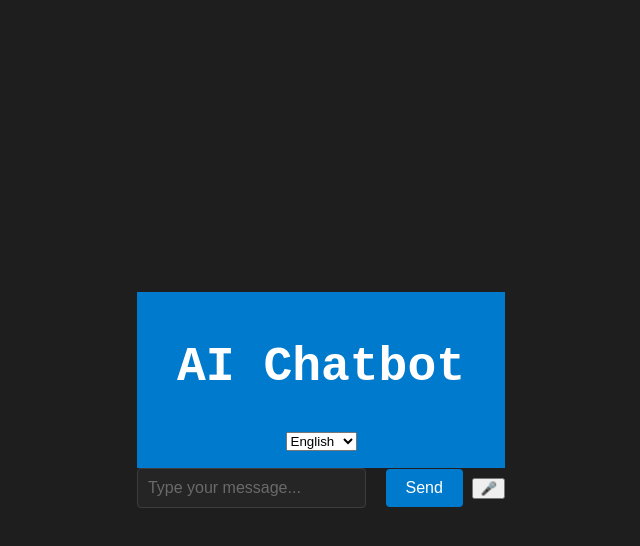
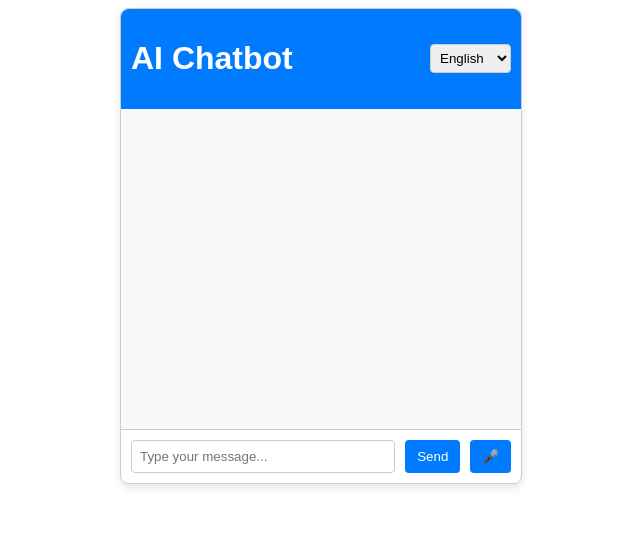
Before and after one commit to glowingjellyfishstudio/ai-chatbot, a plain HTML site: page chatbot.html in a window 1280 px wide. Shown: the whole page, without its empty margins (319-959 px from the left). Drawn offline with Linux system fonts and the light colour scheme.

Commit message:
Update chatbot.css
Signed-off-by: Glowing Jellyfish Studio <digitaldarkness2024@outlook.com>

```diff
--- a/chatbot.css
+++ b/chatbot.css
@@ -1,97 +1,60 @@
-/* Styling for a clean, developer-friendly UI */
-body {
-    font-family: "Fira Code", monospace;
-    margin: 0;
-    padding: 0;
-    display: flex;
-    justify-content: center;
-    align-items: center;
-    height: 100vh;
-    background-color: #1e1e1e;
-    color: #dcdcdc;
-}
-
-.chat-container {
-    width: 450px;
-    background-color: #252526;
-    border: 1px solid #3c3c3c;
+.chatbot-container {
+    width: 400px;
+    margin: 0 auto;
+    border: 1px solid #ccc;
     border-radius: 8px;
-    display: flex;
-    flex-direction: column;
-    overflow: hidden;
-    box-shadow: 0 4px 10px rgba(0, 0, 0, 0.3);
+    box-shadow: 0 4px 8px rgba(0, 0, 0, 0.1);
+    font-family: Arial, sans-serif;
 }
 
 .chat-header {
-    background-color: #007acc;
-    color: #ffffff;
-    padding: 15px;
-    text-align: center;
-    font-size: 1.5rem;
+    display: flex;
+    justify-content: space-between;
+    align-items: center;
+    padding: 10px;
+    background-color: #007bff;
+    color: white;
+    border-radius: 8px 8px 0 0;
 }
 
-.chat-box {
-    flex-grow: 1;
+.chat-window {
+    height: 300px;
+    overflow-y: auto;
     padding: 10px;
-    overflow-y: auto;
-    background-color: #1e1e1e;
-    color: #dcdcdc;
-    border-top: 1px solid #3c3c3c;
-    border-bottom: 1px solid #3c3c3c;
+    background-color: #f9f9f9;
+    border-bottom: 1px solid #ccc;
 }
 
-.chat-message {
-    margin: 10px 0;
+.chat-input {
+    display: flex;
     padding: 10px;
-    border-radius: 4px;
-    max-width: 80%;
-    word-wrap: break-word;
+    gap: 10px;
 }
 
-.user-message {
-    background-color: #007acc;
-    color: #ffffff;
-    align-self: flex-end;
+.chat-input input {
+    flex: 1;
+    padding: 8px;
+    border: 1px solid #ccc;
+    border-radius: 4px;
 }
 
-.bot-message {
-    background-color: #3c3c3c;
-    color: #dcdcdc;
-    align-self: flex-start;
+.chat-input button {
+    padding: 8px 12px;
+    border: none;
+    border-radius: 4px;
+    background-color: #007bff;
+    color: white;
+    cursor: pointer;
 }
 
-.chat-input-container {
-    display: flex;
-    padding: 10px;
-    background-color: #1e1e1e;
-    border-top: 1px solid #3c3c3c;
+.chat-input button:hover {
+    background-color: #0056b3;
 }
 
-#user-input {
-    flex-grow: 1;
-    padding: 10px;
-    font-size: 1rem;
-    border: 1px solid #3c3c3c;
+#language-select {
+    padding: 5px;
     border-radius: 4px;
-    background-color: #252526;
-    color: #dcdcdc;
-    outline: none;
-}
-
-#user-input::placeholder {
-    color: #6a6a6a;
-}
-
-#send-button {
-    background-color: #007acc;
-    color: white;
-    border: none;
-    padding: 10px 20px;
-    border-radius: 4px;
-    margin-left: 10px;
-    font-size: 1rem;
-    cursor: pointer;
-    transition: background-color 0.3s ease;
+    border: 1px solid #ccc;
 }
 
 #send-button:hover {
```
